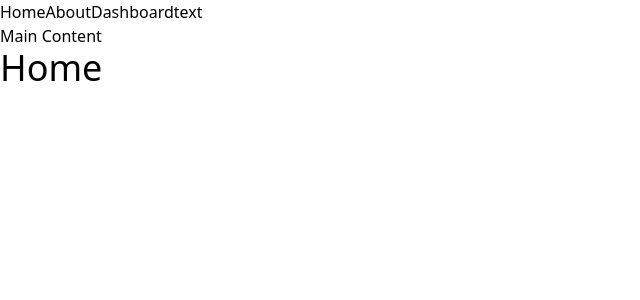
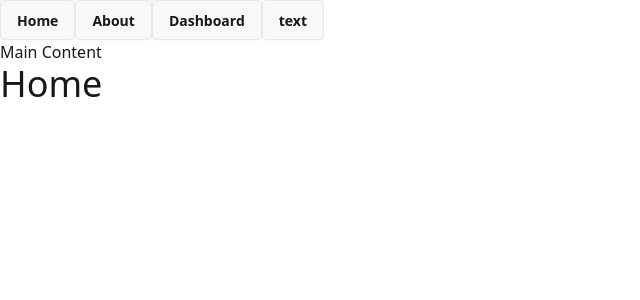
Before and after one commit to RabbitFactory/My_Portfolio, a React (Vite) app: page / in a window 1280 px wide. Shown: the top 300 px of the page, without its empty margins (0-640 px from the left). Built offline with nearby package versions, Linux system fonts and the light colour scheme.

Commit message:
fixed netlify issue

```diff
--- a/package.json
+++ b/package.json
@@ -22,6 +22,7 @@
     "@types/react-dom": "^19.0.4",
     "@vitejs/plugin-react": "^4.3.4",
     "autoprefixer": "^10.4.20",
+    "daisyui": "^5.0.0-beta.8",
     "eslint": "^9.21.0",
     "eslint-plugin-react": "^7.37.4",
     "eslint-plugin-react-hooks": "^5.0.0",
--- a/src/components/Navbar.jsx
+++ b/src/components/Navbar.jsx
@@ -3,10 +3,10 @@ import { Link } from "react-router-dom";
 const Navbar = () => {
   return (
     <nav>
-      <Link to="/">Home</Link>
-      <Link to="/about">About</Link>
-      <Link to="/dashboard">Dashboard</Link>
-      <Link to="/text">text</Link>
+      <Link className="btn" to="/">Home</Link>
+      <Link className="btn" to="/about">About</Link>
+      <Link className="btn" to="/dashboard">Dashboard</Link>
+      <Link className="btn" to="/text">text</Link>
     </nav>
   )
 }
--- a/src/index.css
+++ b/src/index.css
@@ -1 +1,4 @@
 @import "tailwindcss";
+@plugin "daisyui" {
+    themes: light --default, dark ;
+  }
--- a/src/layouts/DashboardLayout.jsx
+++ b/src/layouts/DashboardLayout.jsx
@@ -6,8 +6,8 @@ const DashboardLayout = () => {
     <>
     {/* <Navbar></Navbar> */}
       <div>
-        <Link to="profile">Profile</Link>
-        <Link to="settings">Settings</Link>
+        <Link className="btn" to="profile">Profile</Link>
+        <Link className="btn" to="settings">Settings</Link>
       </div>
 
       <div>
```
Also changed, not shown: 2 other files (tests, documents, lock files or other folders).
